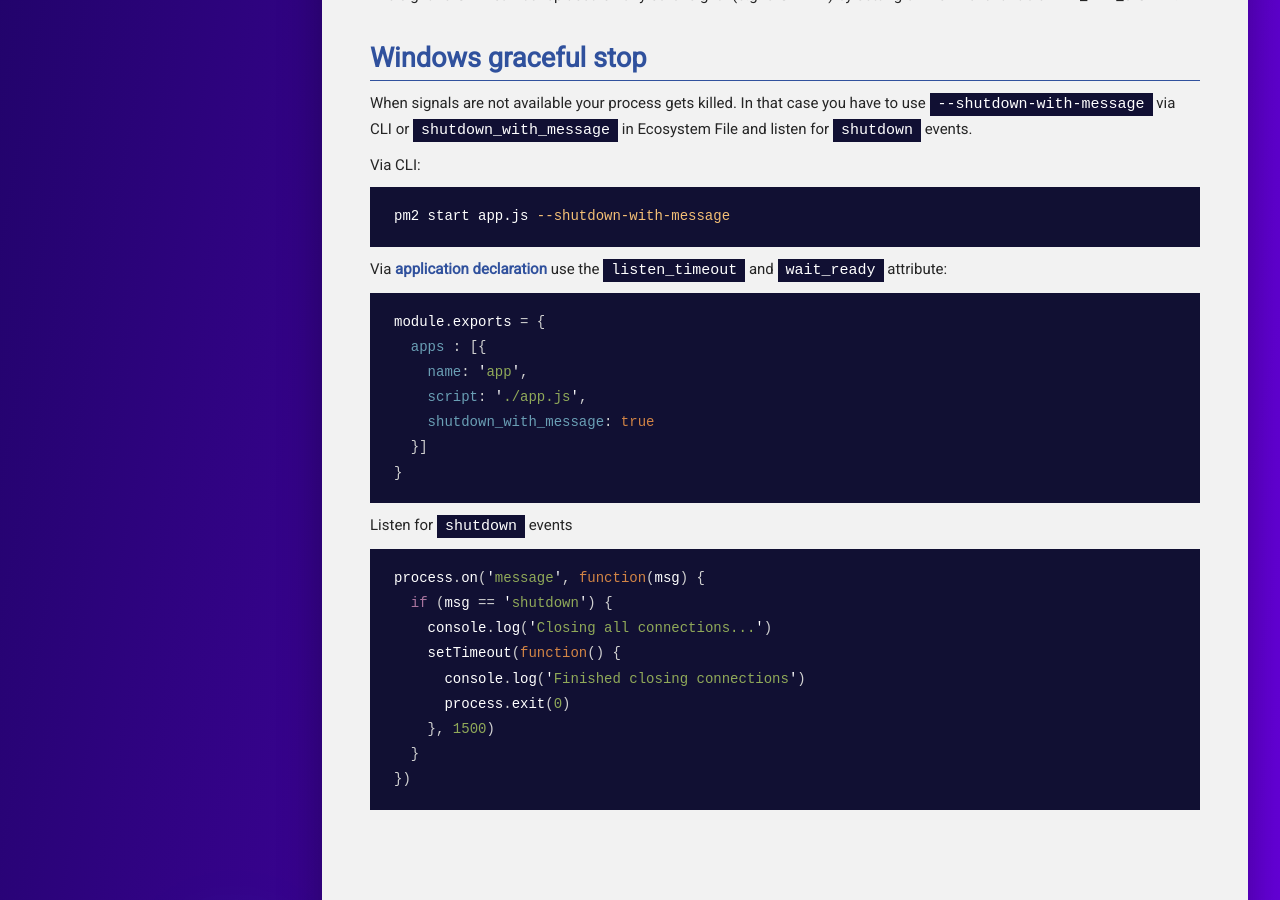
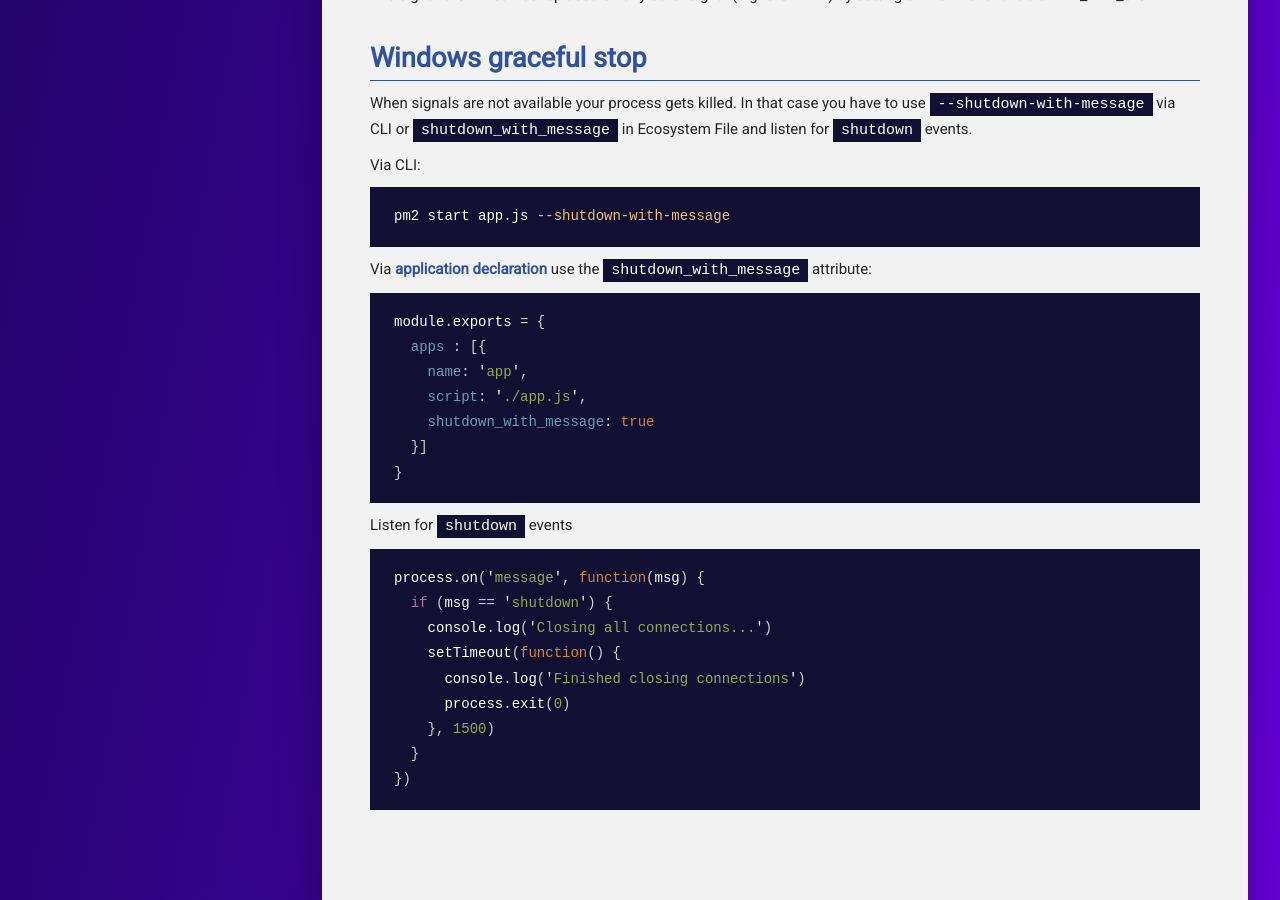
Before and after one commit to pm2-hive/pm2-hive.github.io, a Jekyll site: the page built from docs/features/signals.md, in a window 1280 px wide and 900 px high, scrolled down 2429 px. Built offline with Jekyll 4.4.1, drawn with Linux system fonts in a browser that asks for light colours; comment, search, counter and statistics services are not loaded.

Commit message:
Fix typo

````diff
--- a/docs/features/signals.md
+++ b/docs/features/signals.md
@@ -109,7 +109,7 @@
 pm2 start app.js --shutdown-with-message
 ```
 
-Via [application declaration](/docs/usage/application-declaration/) use the `listen_timeout` and `wait_ready` attribute:
+Via [application declaration](/docs/usage/application-declaration/) use the `shutdown_with_message` attribute:
 
 ```javascript
 module.exports = {
````
